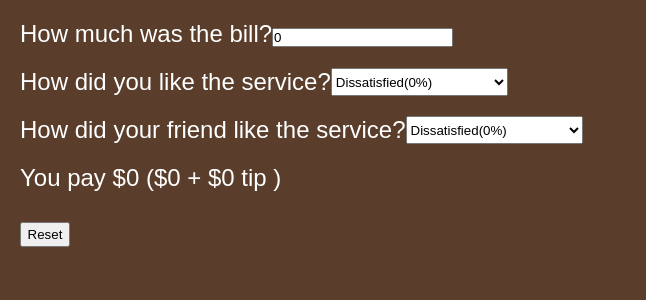
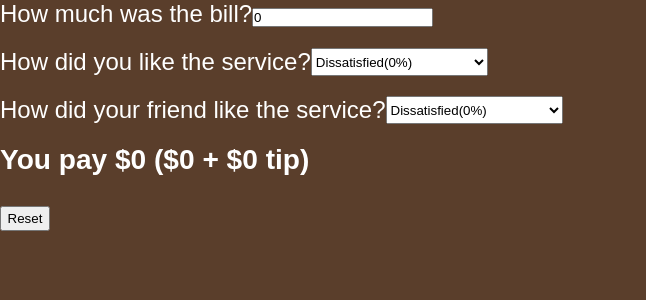
Before and after one commit to Scientific-Research/tip-calculator-challenge, a React (Vite) app: page / in a window 1280 px wide. Shown: the top 300 px of the page, without its empty margins (0-646 px from the left). Built offline with nearby package versions, Linux system fonts and the light colour scheme.

Commit message:
and now, everything is working but the Typescript has to be corrected!

```diff
--- a/src/App.tsx
+++ b/src/App.tsx
@@ -1,129 +1,119 @@
-import { ChangeEvent, useState } from "react";
+import { useState } from "react";
 
 export default function App() {
-  let yourSatisfactionResult = 0;
-  let friendSatisfactionResult = 0;
-  let calculatedYourSatisfaction = 0;
-  let calculatedFriendSatisfaction = 0;
-  let totalAmount = 0;
-  let averageTip = 0;
-
-  const [billValue, setBillValue] = useState<number>(0);
-  const [yourSatisfaction, setYourSatisfaction] = useState("dissatisfied");
-  const [friendSatisfaction, setFriendSatisfaction] = useState("dissatisfied");
-
-  const handleBillValue = (e: ChangeEvent<HTMLInputElement>) => {
-    const billAmount = parseInt(e.target.value);
-    setBillValue(() => billAmount);
-  };
-
-  // const handleYourSatisfaction = (e: ChangeEvent<HTMLSelectElement>) => {
-  const handleYourSatisfaction = () => {
-    // const yourSatisfaction = e.target.value;
-    // setYourSatisfaction(() => yourSatisfaction);
-
-    switch (yourSatisfaction) {
-      case "dissatisfied":
-        yourSatisfactionResult = 0 * billValue;
-        break;
-      case "okay":
-        yourSatisfactionResult = 0.05 * billValue;
-        break;
-      case "good":
-        yourSatisfactionResult = 0.1 * billValue;
-        break;
-      case "amazing":
-        yourSatisfactionResult = 0.2 * billValue;
-        break;
-    }
-    return yourSatisfactionResult;
-  };
-
-  // const handleFriendSatisfaction = (e: ChangeEvent<HTMLSelectElement>) => {
-  const handleFriendSatisfaction = () => {
-    // const friendSatisfaction = e.target.value;
-    // setFriendSatisfaction(() => friendSatisfaction);
-
-    switch (friendSatisfaction) {
-      case "dissatisfied":
-        friendSatisfactionResult = 0 * billValue;
-        break;
-      case "okay":
-        friendSatisfactionResult = 0.05 * billValue;
-        break;
-      case "good":
-        friendSatisfactionResult = 0.1 * billValue;
-        break;
-      case "amazing":
-        friendSatisfactionResult = 0.2 * billValue;
-        break;
-    }
-    return friendSatisfactionResult;
-  };
-
-  // call the both functions
-  calculatedYourSatisfaction = handleYourSatisfaction();
-  calculatedFriendSatisfaction = handleFriendSatisfaction();
-
-  averageTip = Number((
-    (calculatedYourSatisfaction + calculatedFriendSatisfaction) /
-    2
-  ).toFixed(2));
-  totalAmount = billValue + averageTip;
-
-  // Reset the values
-  const handleReset = () => {
-    setBillValue(() => 0);
-    setYourSatisfaction(() => "");
-    setFriendSatisfaction(() => "");
-  };
-
   return (
     <>
-      <div className="App">
-        <div className="bill">
-          <p>
-            How much was the bill?
-            <input
-              type="number"
-              value={billValue}
-              onChange={(e) => handleBillValue(e)}
-            />
-          </p>
-        </div>
-        <div className="you">
-          <p>How did you like the service?</p>
-          <select
-            name=""
-            id=""
-            value={yourSatisfaction}
-            // onChange={(e) => handleYourSatisfaction(e)}
-            onChange={(e) => setYourSatisfaction(e.target.value)}
-          >
-            <option value="dissatisfied">Dissatisfied(0%)</option>
-            <option value="okay">It was okay(5%)</option>
-            <option value="good">It was good(10%)</option>
-            <option value="amazing">Absolutely amazing!(20%)</option>
-          </select>
-        </div>
-        <div className="yourfriend">
-          <p>How did your friend like the service?</p>
-          <select
-            name=""
-            id=""
-            value={friendSatisfaction}
-            // onChange={(e) => handleFriendSatisfaction(e)}
-            onChange={(e) => setFriendSatisfaction(e.target.value)}
-          >
-            <option value="dissatisfied">Dissatisfied(0%)</option>
-            <option value="okay">It was okay(5%)</option>
-            <option value="good">It was good(10%)</option>
-            <option value="amazing">Absolutely amazing!(20%)</option>
-          </select>
-        </div>
-        <p>{`You pay $${totalAmount} ($${billValue} + $${averageTip} tip )`}</p>
-        <button onClick={handleReset}>Reset</button>
+      <div>
+        <TipCalculator />
       </div>
     </>
   );
 }
+const TipCalculator = () => {
+  const [billValue, setBillValue] = useState<number>(0);
+  // const [yourSatisfaction, setYourSatisfaction] = useState("dissatisfied");
+  const [yourSatisfaction, setYourSatisfaction] = useState(0);
+  // const [friendSatisfaction, setFriendSatisfaction] = useState("dissatisfied");
+  const [friendSatisfaction, setFriendSatisfaction] = useState(0);
+
+  // NOTE: every time when we set a new value in the input fields, this value will be set in the state variables and therefore, the new values will be calculated! In my calculations, i used the name of every selection like "It was good" and not its value => 10%, that's why i had to use switch-case and get the corresponding value for every selection. But now, we use the corresponding value for every selection directly using state variable!
+  const tip = billValue * ((yourSatisfaction + friendSatisfaction) / 2 / 100);
+
+  return (
+    <>
+      <BillInput billValue={billValue} onSetBillValue={setBillValue} />
+      <SelectPercentage
+        satisfactionPercentage={yourSatisfaction}
+        onSatisfactionPercentage={setYourSatisfaction}
+      >
+        How did you like the service?
+      </SelectPercentage>
+      <SelectPercentage
+        satisfactionPercentage={friendSatisfaction}
+        onSatisfactionPercentage={setFriendSatisfaction}
+      >
+        How did your friend like the service?
+      </SelectPercentage>
+      <Output billValue={billValue} tip={tip} />
+      <Reset
+        onSetBillValue={setBillValue}
+        onSatisfactionPercentage={setFriendSatisfaction}
+      />
+    </>
+  );
+};
+
+const BillInput = ({
+  billValue,
+  onSetBillValue,
+}: {
+  billValue: any;
+  onSetBillValue: any;
+}) => {
+  return (
+    <>
+      <div className="bill">
+        <label htmlFor="">How much was the bill?</label>
+        <input
+          type="number"
+          placeholder="Bill value ..."
+          value={billValue}
+          onChange={(e) => onSetBillValue(Number(e.target.value))}
+        />
+      </div>
+    </>
+  );
+};
+
+const SelectPercentage = ({
+  children,
+  satisfactionPercentage,
+  onSatisfactionPercentage,
+}: {
+  children: any;
+  satisfactionPercentage: any;
+  onSatisfactionPercentage: any;
+}) => {
+  return (
+    <div className="you">
+      <label>{children}</label>
+      <select
+        value={satisfactionPercentage}
+        onChange={(e) => onSatisfactionPercentage(Number(e.target.value))}
+      >
+        {/* <option value="dissatisfied">Dissatisfied(0%)</option> */}
+        <option value="0">Dissatisfied(0%)</option>
+        {/* <option value="okay">It was okay(5%)</option> */}
+        <option value="5">It was okay(5%)</option>
+        {/* <option value="good">It was good(10%)</option> */}
+        <option value="10">It was good(10%)</option>
+        {/* <option value="amazing">Absolutely amazing!(20%)</option> */}
+        <option value="20">Absolutely amazing!(20%)</option>
+      </select>
+    </div>
+  );
+};
+
+const Output = ({ billValue, tip }: { billValue: any; tip: any }) => {
+  return (
+    <h3>
+      You pay ${billValue + tip} (${billValue} + ${tip} tip)
+    </h3>
+  );
+};
+
+const Reset = ({
+  onSetBillValue,
+  onSatisfactionPercentage,
+}: {
+  onSetBillValue: any;
+  onSatisfactionPercentage: any;
+}) => {
+  // Reset the values
+  const handleReset = () => {
+    onSetBillValue(() => 0);
+    onSatisfactionPercentage(() => "");
+  };
+
+  return <button onClick={handleReset}>Reset</button>;
+};
```
